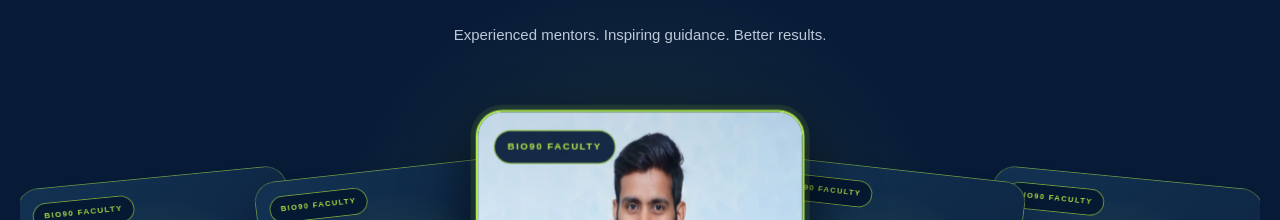
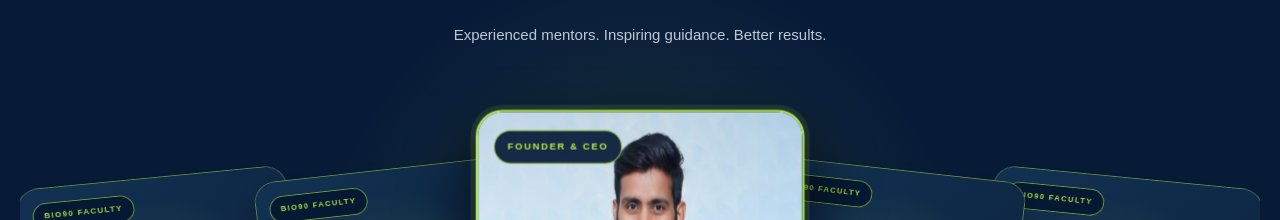
Before and after one commit to bio90sachin-byte/bio90web, a Next.js app: page /about in a window 1280 px wide. Shown: the part 4546-4766 px from the top of the page. Built offline with nearby package versions, Linux system fonts and the light colour scheme.

Commit message:
Update TeacherCarousel.tsx

```diff
--- a/app/components/TeacherCarousel.tsx
+++ b/app/components/TeacherCarousel.tsx
@@ -409,8 +409,8 @@ export default function TeacherCarousel() {
                       <div className="teacher-media-gradient" />
 
                       <span className="teacher-faculty-label">
-                        BIO90 FACULTY
-                      </span>
+                       {teacher.badge || "BIO90 FACULTY"}
+                        </span>
 
                       {/* Sound button */}
                       {isCenter &&
```
